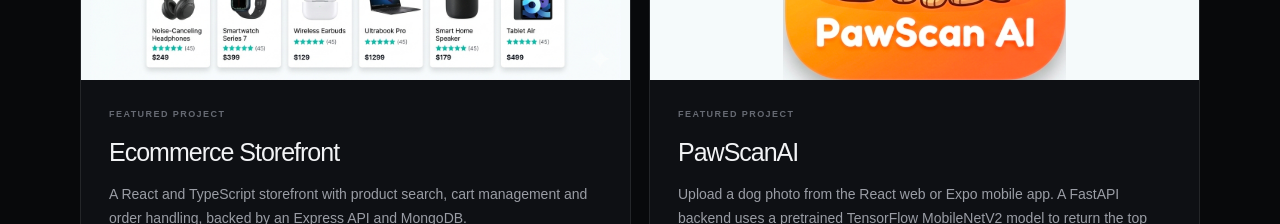
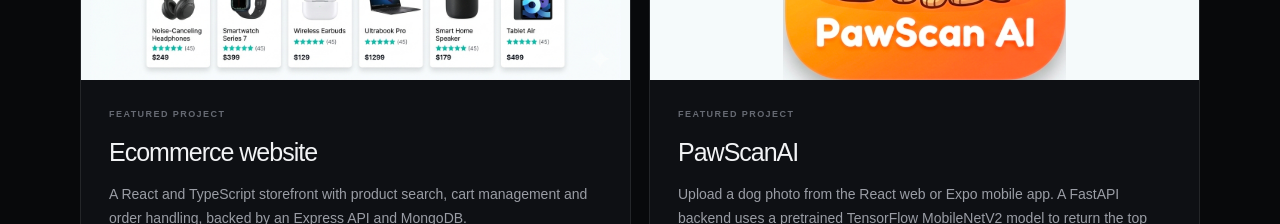
Before and after one commit to aiswath/Portfolio, a Next.js app: page / in a window 1280 px wide. Shown: the part 2720-2944 px from the top of the page. Built offline with nearby package versions, Linux system fonts and the light colour scheme.

Commit message:
change title of ecommerce

```diff
--- a/src/app/page.tsx
+++ b/src/app/page.tsx
@@ -14,7 +14,7 @@
   const projects = [
   {
     number: "01",
-    title: "Ecommerce Storefront",
+    title: "Ecommerce website",
     description:
       "A React and TypeScript storefront with product search, cart management and order handling, backed by an Express API and MongoDB.",
     stack: ["React", "TypeScript", "Express", "MongoDB"],
```
